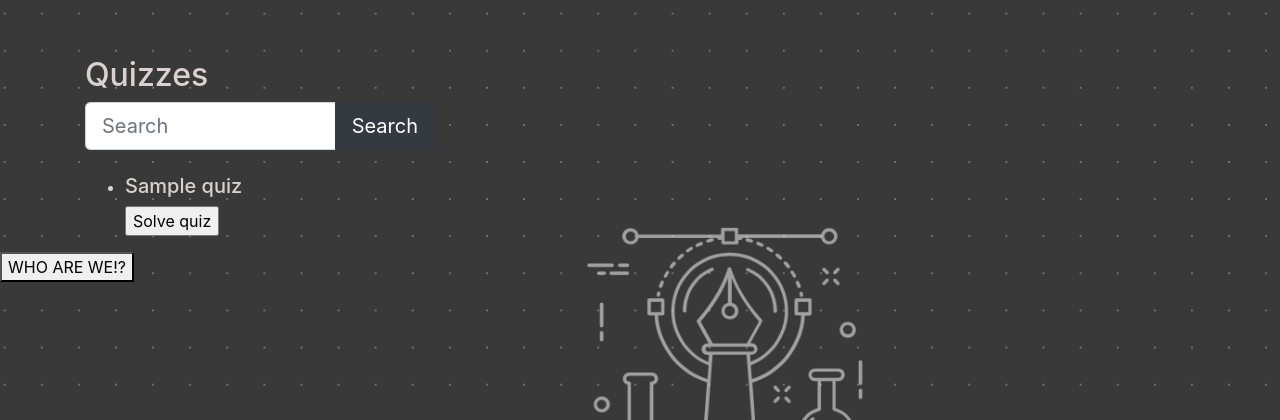
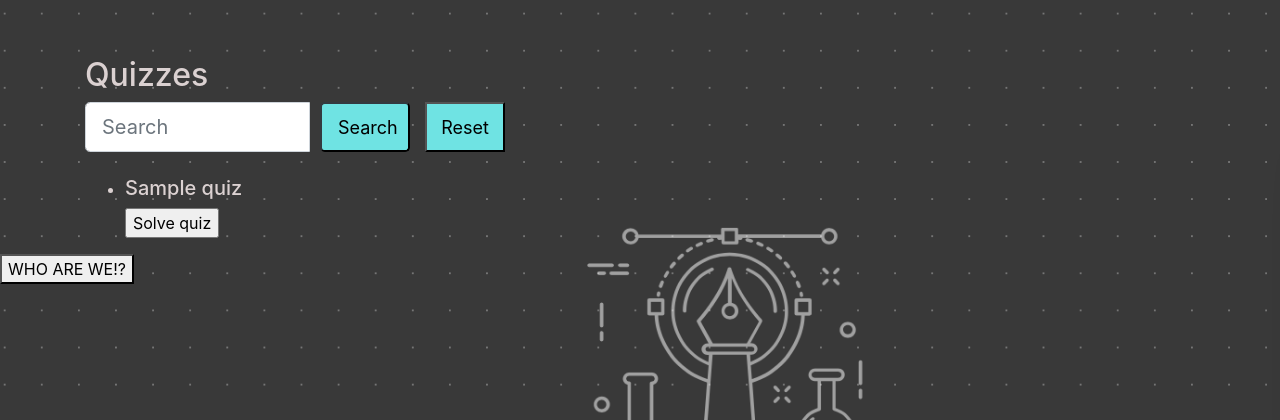
Before and after one commit to EmilyEssex/inquizitive_wad2_project, a Django app: page / in a window 1280 px wide. Shown: the part 56-476 px from the top of the page. Run offline with Django 3.2, Linux system fonts and the light colour scheme; tables that the repository leaves empty hold one stand-in row (values such as "Sample post"); some libraries are stand-ins or nearby versions.

Commit message:
added a reset button for search + some css

```diff
--- a/inquizitive/templates/inquizitive/adding_questions.html
+++ b/inquizitive/templates/inquizitive/adding_questions.html
@@ -8,13 +8,14 @@
 
 {% if quiz %}
       <h1>Add a question to {{quiz.quizName}}</h1> <br>
-
+</br>
 
 
 
 <form id="adding_questions" method="POST" enctype = "multipart/form-data" action = "/inquizitive/quiz/{{ quiz.slug }}/adding_questions/">
 
     {% csrf_token %}
+
     {{ formset.management_data }}
     {% csrf_token %}
     {{ formset.as_p }}
--- a/inquizitive/templates/inquizitive/home.html
+++ b/inquizitive/templates/inquizitive/home.html
@@ -5,14 +5,74 @@
 <head>
 <style>
 
-
 body {
   background-image: url("/static/images/profile.jpg");
   background-repeat: no-repeat;
   background-attachment: fixed;
   background-size: cover;
 }
+
+.search{
+  height: 50px;
+  width: 30px;
+  padding-left: 10px;
+  padding-right: 10px;
+  position: relative;
+}
+
+.reset{
+  height: 50px;
+  width: 30px;
+  padding-left: 85px;
+  padding-right: 10px;
+  position: relative;
+  color: burlywood
+}
+
+.input-group input{
+  height: 50px;
+}
+
+.resetbtn {
+  width: 80px;
+  height: 50px;
+  background-color:rgb(111, 227, 227);
+  color: black;
+  font-size: 18px;
+}
+
+.searchbtn {
+  width: 90px;
+  height: 50px;
+  background-color:rgb(111, 227, 227);
+  color: black;
+  font-size: 18px;
+}
+
+.resetbtn:hover {
+  background-color:#bf9e1a;
+  transition: 0.4s;
+}
+
+.searchbtn:hover {
+  background-color:#30bf1a;
+  transition: 0.4s;
+}
+
 </style>
+
+
+<script>
+  $(document).ready(function(){
+
+    $(".resetbtn").click(function(){
+      href="{% url 'home'  %}";
+    });
+
+  })
+
+
+</script>
 
 
 
@@ -75,6 +135,7 @@ img {
 
 
 
+
         <!-- Search box -->
 
             <div class="row">
@@ -83,8 +144,11 @@ img {
                     <form>
                         <div class="input-group">
                             <input name="search" type="text" placeholder="Search" class="form-control form-control-lg" />
-                            <div class="input-group-append">
-                                <button class="btn btn-dark btn-lg">Search</button>
+                            <div class="search">
+                                <button class="searchbtn btn-dark btn-lg">Search</button>
+                            </div>
+                            <div class="reset">
+                              <button class="resetbtn">Reset</button>
                             </div>
                         </div>
                     </form>
```
Also changed, not shown: inquizitive/templates/inquizitive/answerQuiz.html (+23 -18 lines), inquizitive/templates/inquizitive/quiz.html (+11 -5 lines).
